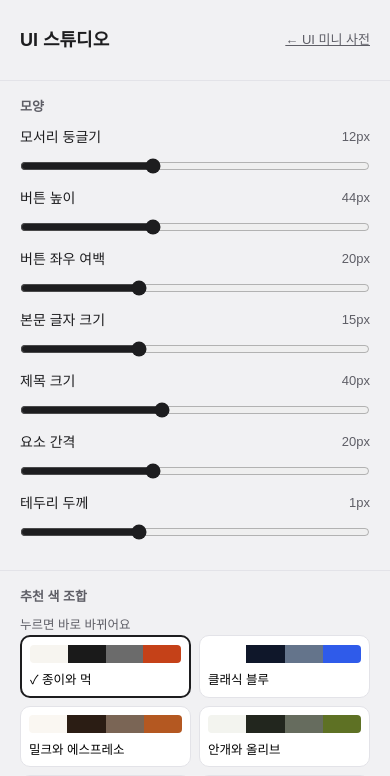
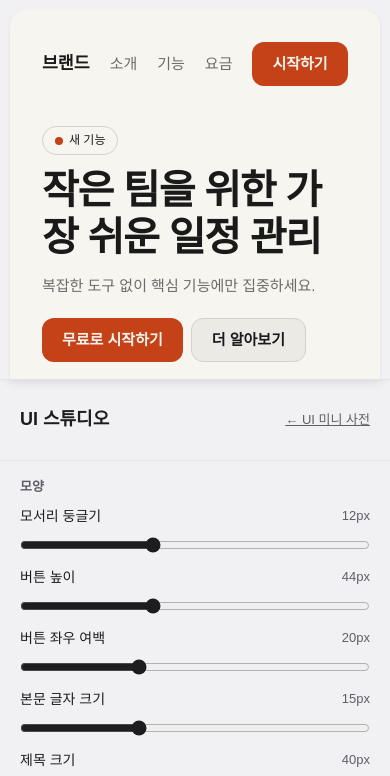
Before and after one commit to by4599/ui-mini-dict, a plain HTML site: page studio/index.html in a window 390 px wide. Shown: the top 776 px of the page. Drawn offline with Linux system fonts and the light colour scheme; a web font is replaced by a local one.

Commit message:
fix: 모바일에서 미리보기를 상단에 고정해 조절하며 바로 보이게
Co-Authored-By: Claude Opus 5.5 <noreply@anthropic.com>

```diff
--- a/studio/studio.css
+++ b/studio/studio.css
@@ -18,14 +18,29 @@ body {
   background-color: var(--page-bg);
   color: var(--text);
 }
-.app { display: block; }
+/* 좁은 화면: 미리보기를 위에 고정해 조절하면서 바로 보이게 */
+html { scroll-padding-top: 47vh; }
+.app { display: flex; flex-direction: column; }
 aside.panel {
   width: 100%;
   border-bottom: 1px solid var(--line);
 }
-main.stage { padding: 16px; }
+main.stage {
+  order: -1;
+  position: sticky;
+  top: 0;
+  z-index: 2;
+  max-height: 45vh;
+  overflow-y: auto;
+  padding: 10px;
+  background-color: var(--page-bg);
+  border-bottom: 1px solid var(--line);
+  box-shadow: 0 6px 12px -8px rgba(0, 0, 0, 0.2);
+}
 @media (min-width: 960px) {
+  html { scroll-padding-top: 0; }
   .app { display: grid; grid-template-columns: 340px 1fr; }
+  main.stage { order: 0; position: static; max-height: none; overflow: visible; border-bottom: 0; box-shadow: none; }
   aside.panel {
     position: sticky;
     top: 0;
```
